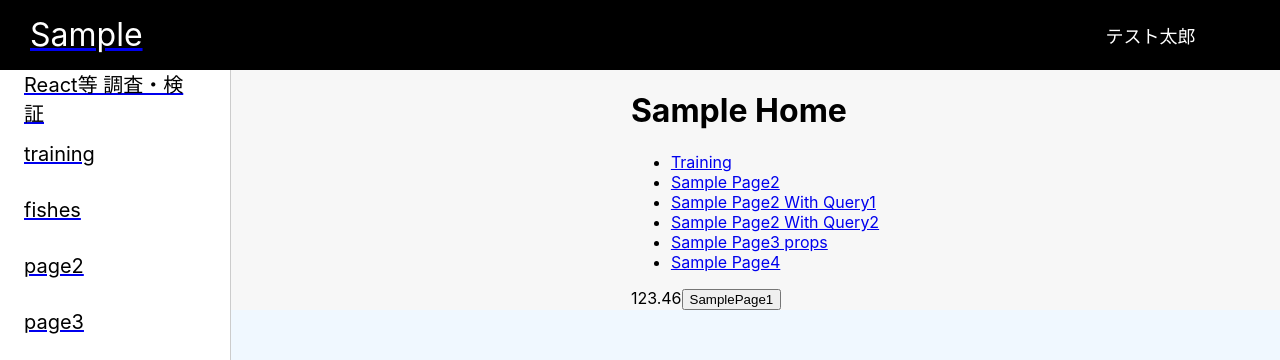
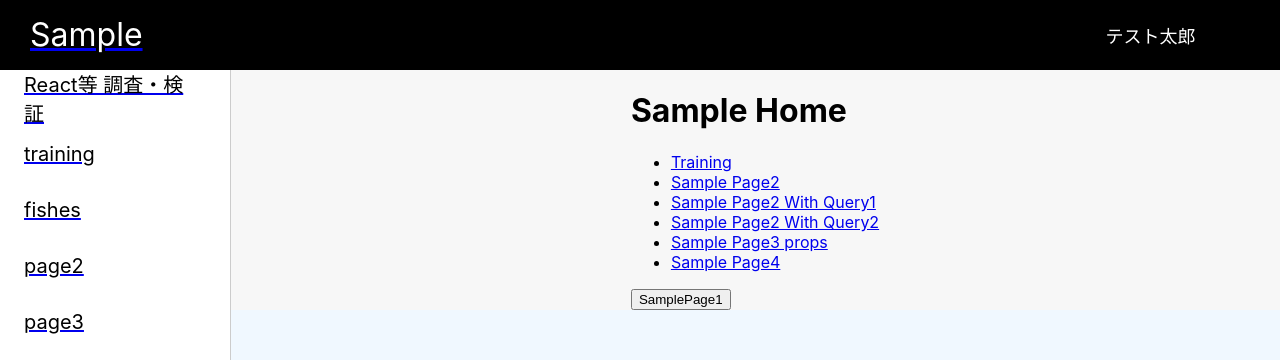
Before and after one commit to Snails8/react-module, a React (Create React App) app in the folder frontend/: page / in a window 1280 px wide. Shown: the top 360 px of the page. Built offline with nearby package versions, Linux system fonts and the light colour scheme; no server answers.

Commit message:
refactor: 不要な処理の削除

```diff
--- a/frontend/src/pages/dashboard/Dashboard.tsx
+++ b/frontend/src/pages/dashboard/Dashboard.tsx
@@ -14,8 +14,6 @@ export const Dashboard: React.FC = () => {
       .then(res => res.json() )
       .then(data => {setMessage(data);});
     }, []);
-
-    console.log(message);
 
     const navigate = useNavigate();
 
@@ -38,7 +36,6 @@ export const Dashboard: React.FC = () => {
                 <li><Link to="page4">Sample Page4</Link></li>
               </ul>
 
-              {Math.round(123.456 * 100) /100 }
               <button onClick={() => navigate("page1")}>SamplePage1</button>
             </nav>
           </Layout>
```
